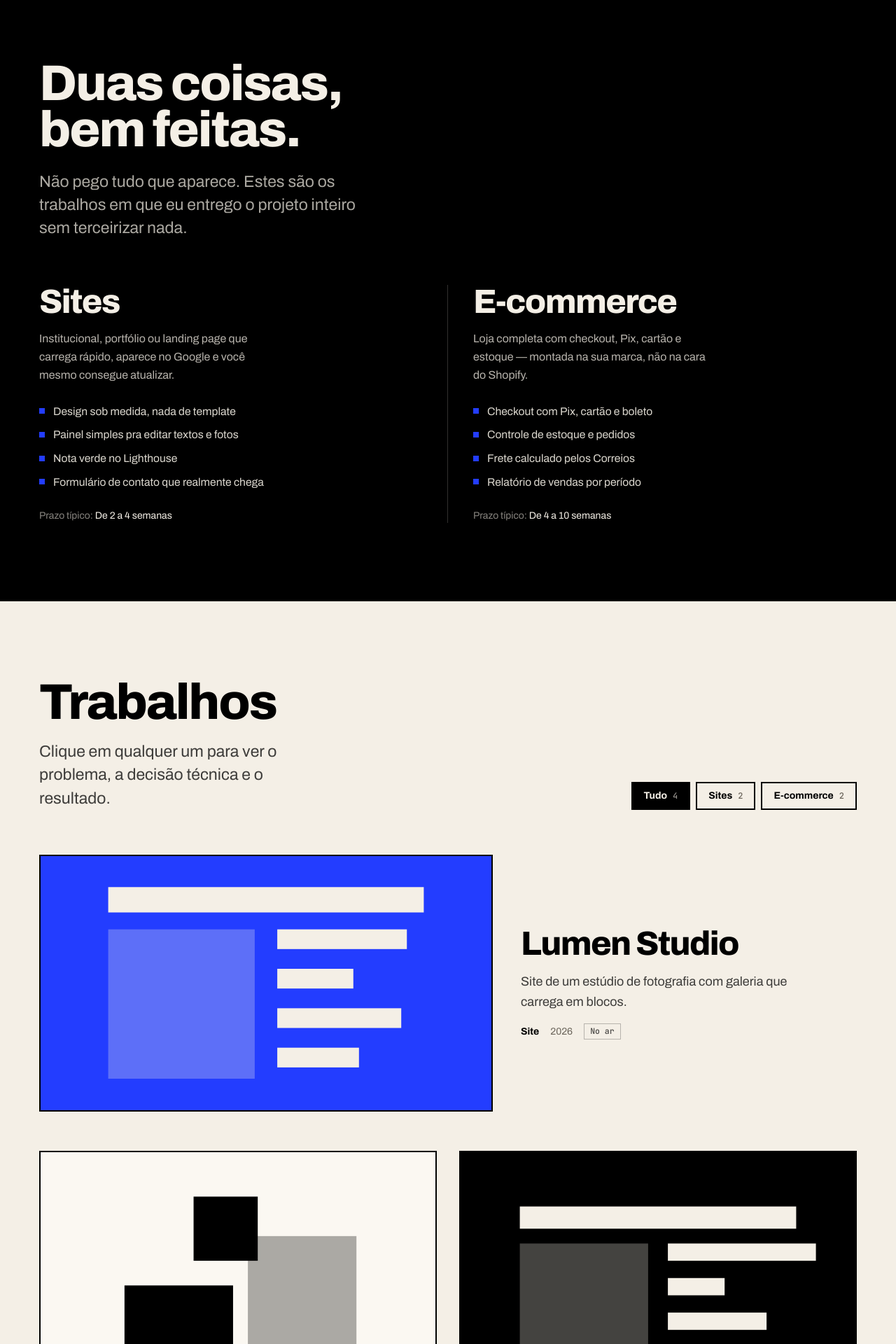
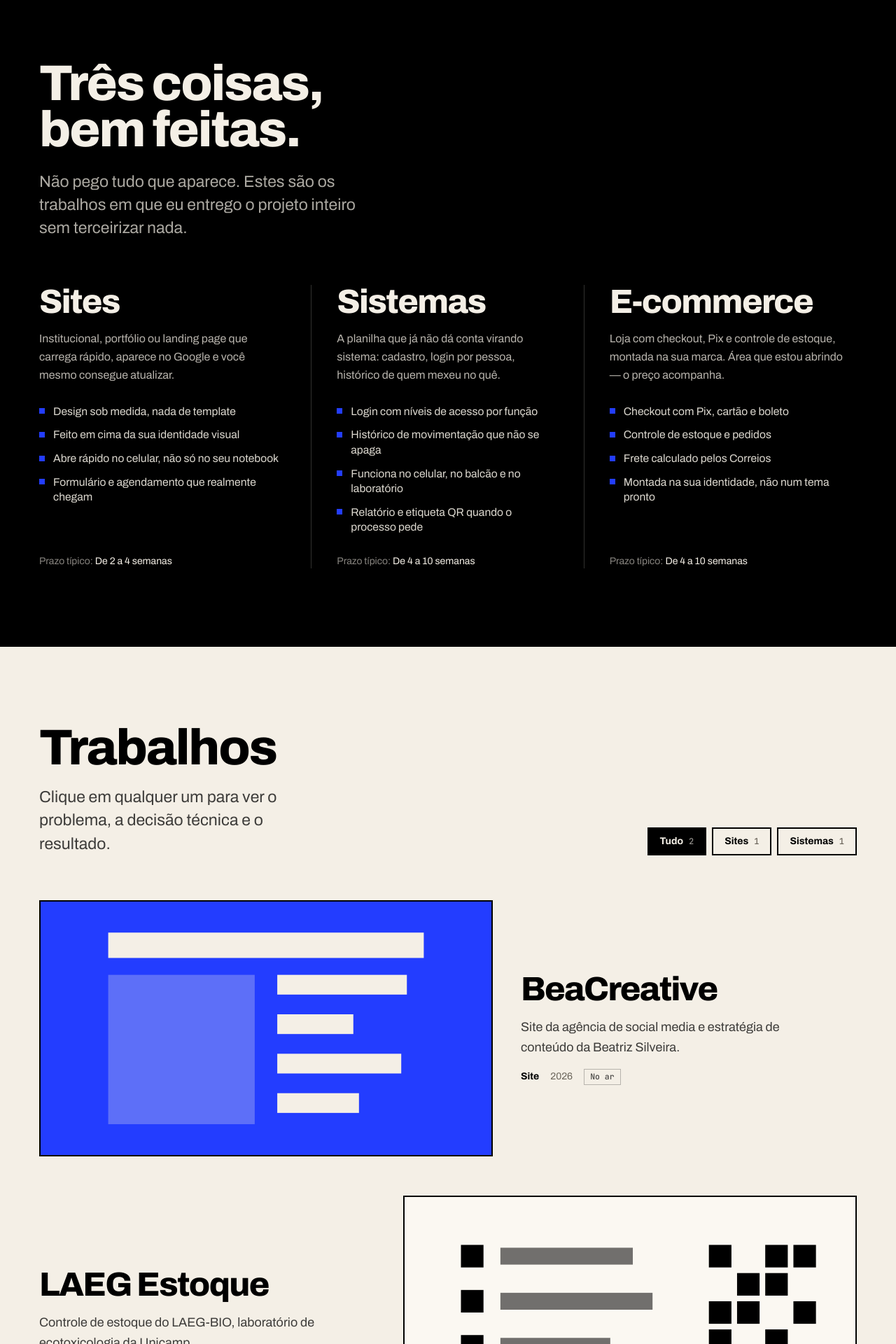
Before and after one commit to VictorC-AI/vict-or, a React (Vite) app: page / in a window 1280 px wide. Shown: the part 880-2800 px from the top of the page at 70% size. Built offline with nearby package versions, Linux system fonts and the light colour scheme.

Commit message:
conteudo real: LAEG, BeaCreative e ferramentas

```diff
--- a/src/components/ProjectCover.tsx
+++ b/src/components/ProjectCover.tsx
@@ -34,6 +34,7 @@ export default function ProjectCover({
     >
       <rect width="160" height="112" fill={bg} />
       {category === 'site' && <SiteMark fg={fg} shift={index} />}
+      {category === 'sistema' && <SystemMark fg={fg} shift={index} />}
       {category === 'jogo' && <GameMark fg={fg} shift={index} />}
       {category === 'ecommerce' && <ShopMark fg={fg} shift={index} />}
     </svg>
@@ -55,6 +56,47 @@ function SiteMark({ fg, shift }: { fg: string; shift: number }) {
           height="7"
         />
       ))}
+    </g>
+  )
+}
+
+/** registros em lista + etiqueta QR: o que um sistema interno é, em forma */
+function SystemMark({ fg, shift }: { fg: string; shift: number }) {
+  const rows = [0, 1, 2, 3]
+  const cells = [
+    [1, 0, 1, 1],
+    [0, 1, 1, 0],
+    [1, 1, 0, 1],
+    [1, 0, 1, 0],
+  ]
+  return (
+    <g fill={fg}>
+      {rows.map((r) => (
+        <g key={r}>
+          <rect x="20" y={28 + r * 16} width="8" height="8" />
+          <rect
+            x="34"
+            y={29 + r * 16}
+            width={38 + ((shift * 9 + r * 7) % 22)}
+            height="6"
+            opacity="0.55"
+          />
+        </g>
+      ))}
+      {cells.map((row, r) =>
+        row.map((on, c) =>
+          on ? (
+            <rect
+              key={`${r}-${c}`}
+              x={108 + c * 10}
+              y={28 + r * 10}
+              width="8"
+              height="8"
+            />
+          ) : null,
+        ),
+      )}
+      <rect x="108" y="76" width="34" height="4" opacity="0.35" />
     </g>
   )
 }
--- a/src/components/Services.tsx
+++ b/src/components/Services.tsx
@@ -5,14 +5,14 @@ export default function Services() {
     <section id="servicos" className="on-dark bg-ink text-cream">
       <div className="shell py-20 sm:py-28">
         <div className="max-w-[52ch]">
-          <h2 className="type-display text-big">Duas coisas, bem feitas.</h2>
+          <h2 className="type-display text-big">Três coisas, bem feitas.</h2>
           <p className="text-lead mt-6 text-cream/70">
             Não pego tudo que aparece. Estes são os trabalhos em que eu entrego o
             projeto inteiro sem terceirizar nada.
           </p>
         </div>
 
-        <div className="mt-12 grid divide-y divide-cream/20 sm:mt-16 lg:grid-cols-2 lg:divide-x lg:divide-y-0">
+        <div className="mt-12 grid divide-y divide-cream/20 sm:mt-16 lg:grid-cols-3 lg:divide-x lg:divide-y-0">
           {services.map((s) => (
             <article
               key={s.id}
--- a/src/components/Stack.tsx
+++ b/src/components/Stack.tsx
@@ -7,8 +7,8 @@ export default function Stack() {
         <div className="max-w-[48ch]">
           <h2 className="type-display text-big">Ferramentas</h2>
           <p className="text-lead mt-5 text-ink/75">
-            Escolho a stack depois de entender o projeto. Estas são as que eu uso
-            sem precisar consultar documentação a cada linha.
+            O que eu uso sem consultar documentação a cada linha, e o que estou
+            aprendendo agora. Este site foi escrito com a segunda lista.
           </p>
         </div>
 
--- a/src/components/Work.tsx
+++ b/src/components/Work.tsx
@@ -8,6 +8,7 @@ type Filter = 'tudo' | Category
 /** ordem fixa; só entra no filtro a categoria que tem projeto publicado */
 const ORDER: { id: Category; label: string }[] = [
   { id: 'site', label: 'Sites' },
+  { id: 'sistema', label: 'Sistemas' },
   { id: 'jogo', label: 'Jogos' },
   { id: 'ecommerce', label: 'E-commerce' },
 ]
@@ -83,17 +84,30 @@ export default function Work() {
 
         <ul className="mt-12 grid gap-x-8 gap-y-14 sm:mt-16 md:grid-cols-2">
           {visible.map(({ p, i }, pos) => {
-            const featured = pos === 0
+            // Com poucos projetos, a grade de duas colunas deixa um card
+            // sozinho na linha. Nesse caso todos ganham a linha inteira,
+            // alternando o lado da imagem pra não virarem duas fatias iguais.
+            const wide = pos === 0 || visible.length <= 2
+            const featured = wide
+            const flipped = wide && pos % 2 === 1
             return (
               <li
                 key={p.slug}
                 className={
-                  featured
-                    ? 'relative md:col-span-2 md:grid md:grid-cols-[1.35fr_1fr] md:items-center md:gap-10'
+                  wide
+                    ? `relative md:col-span-2 md:grid md:items-center md:gap-10 ${
+                        flipped
+                          ? 'md:grid-cols-[1fr_1.35fr]'
+                          : 'md:grid-cols-[1.35fr_1fr]'
+                      }`
                     : 'relative flex flex-col'
                 }
               >
-                <div className="border-2 border-ink">
+                <div
+                  className={`border-2 border-ink ${
+                    flipped ? 'md:order-2' : ''
+                  }`}
+                >
                   {p.image ? (
                     <img
                       src={p.image}
@@ -114,7 +128,13 @@ export default function Work() {
                   )}
                 </div>
 
-                <div className={featured ? 'mt-5 md:mt-0' : 'contents'}>
+                <div
+                  className={
+                    featured
+                      ? `mt-5 md:mt-0 ${flipped ? 'md:order-1' : ''}`
+                      : 'contents'
+                  }
+                >
                   <h3
                     className={`type-display ${
                       featured ? 'text-4xl sm:text-5xl' : 'mt-5 text-3xl'
--- a/src/data/site.ts
+++ b/src/data/site.ts
@@ -2,19 +2,20 @@
    TODO O CONTEÚDO DO SITE MORA AQUI.
    Pra trocar texto, projeto, link ou tecnologia, edite só este arquivo —
    nenhum componente precisa ser mexido.
+
+   Procure por CONFERIR: são os pontos que ainda dependem de você.
    ===================================================================== */
 
 /**
  * 'jogo' continua aqui de propósito, mesmo sem projeto de jogo publicado.
- * No dia em que você entregar o primeiro, é só:
- *   1. adicionar o projeto abaixo com category: 'jogo'  → o filtro "Jogos"
- *      aparece sozinho na seção Trabalhos;
- *   2. (se quiser vender o serviço) devolver o bloco de Jogos em `services`.
+ * No dia em que você entregar o primeiro, é só adicionar o projeto abaixo
+ * com category: 'jogo' — o filtro "Jogos" aparece sozinho na seção
+ * Trabalhos, porque ele é montado a partir das categorias que têm projeto.
  */
-export type Category = 'site' | 'jogo' | 'ecommerce'
+export type Category = 'site' | 'sistema' | 'jogo' | 'ecommerce'
 
 export interface Project {
-  /** usado na URL do modal e como key */
+  /** usado como key e na ordem da grade; o primeiro vira destaque */
   slug: string
   title: string
   /** uma linha, aparece no card */
@@ -29,19 +30,19 @@ export interface Project {
   solution: string
   result: string
   links?: { label: string; href: string }[]
-  /** caminho em /public, ex: '/shots/lumen.png'. Vazio = usa o padrão gerado. */
+  /** caminho em /public, ex: '/shots/beacreative.png'. Vazio = capa gerada. */
   image?: string
 }
 
 export const profile = {
-  name: 'Victor Barros',
+  name: 'Victor Carvalho',
   wordmark: 'vict.<OR>',
   role: 'Desenvolvedor full stack',
   location: 'Sorocaba, SP',
   email: 'victorbarros.carvalho13@gmail.com',
+  github: 'https://github.com/VictorC-AI',
   /** deixe '' pra esconder o link no rodapé */
-  github: 'https://github.com/',
-  linkedin: 'https://www.linkedin.com/',
+  linkedin: '',
   instagram: '',
   /** WhatsApp em formato internacional, só números. '' esconde o botão. */
   whatsapp: '',
@@ -51,14 +52,13 @@ export const hero = {
   /** cada string é uma linha do título */
   headline: ['Eu construo', 'a coisa', 'inteira.'],
   lead:
-    'Sites e lojas online escritos do zero — do primeiro wireframe ao deploy. Sem tema comprado, sem página que demora seis segundos pra abrir.',
+    'Sites e sistemas escritos do zero — do primeiro wireframe ao deploy. Sem tema comprado, sem página que demora seis segundos pra abrir.',
   primaryCta: { label: 'Ver o que eu fiz', href: '#trabalhos' },
   secondaryCta: { label: 'Começar um projeto', href: '#contato' },
-  /** números pequenos ao pé do hero */
   facts: [
-    { value: '2022', label: 'escrevendo código desde' },
-    { value: 'Unicamp', label: 'Sistemas de Informação' },
-    { value: 'PT / EN', label: 'idiomas de trabalho' },
+    { value: 'Unicamp FT', label: 'Sistemas de Informação' },
+    { value: 'LAEG-BIO', label: 'bolsista no laboratório' },
+    { value: 'Dois', label: 'projetos no ar hoje' },
   ],
 }
 
@@ -70,22 +70,35 @@ export const services = [
       'Institucional, portfólio ou landing page que carrega rápido, aparece no Google e você mesmo consegue atualizar.',
     includes: [
       'Design sob medida, nada de template',
-      'Painel simples pra editar textos e fotos',
-      'Nota verde no Lighthouse',
-      'Formulário de contato que realmente chega',
+      'Feito em cima da sua identidade visual',
+      'Abre rápido no celular, não só no seu notebook',
+      'Formulário e agendamento que realmente chegam',
     ],
     deliverable: 'De 2 a 4 semanas',
+  },
+  {
+    id: 'sistema' as Category,
+    name: 'Sistemas',
+    pitch:
+      'A planilha que já não dá conta virando sistema: cadastro, login por pessoa, histórico de quem mexeu no quê.',
+    includes: [
+      'Login com níveis de acesso por função',
+      'Histórico de movimentação que não se apaga',
+      'Funciona no celular, no balcão e no laboratório',
+      'Relatório e etiqueta QR quando o processo pede',
+    ],
+    deliverable: 'De 4 a 10 semanas',
   },
   {
     id: 'ecommerce' as Category,
     name: 'E-commerce',
     pitch:
-      'Loja completa com checkout, Pix, cartão e estoque — montada na sua marca, não na cara do Shopify.',
+      'Loja com checkout, Pix e controle de estoque, montada na sua marca. Área que estou abrindo — o preço acompanha.',
     includes: [
       'Checkout com Pix, cartão e boleto',
       'Controle de estoque e pedidos',
       'Frete calculado pelos Correios',
-      'Relatório de vendas por período',
+      'Montada na sua identidade, não num tema pronto',
     ],
     deliverable: 'De 4 a 10 semanas',
   },
@@ -93,106 +106,77 @@ export const services = [
 
 export const projects: Project[] = [
   {
-    slug: 'lumen-studio',
-    title: 'Lumen Studio',
-    summary: 'Site de um estúdio de fotografia com galeria que carrega em blocos.',
+    slug: 'beacreative',
+    title: 'BeaCreative',
+    summary:
+      'Site da agência de social media e estratégia de conteúdo da Beatriz Silveira.',
     year: '2026',
     category: 'site',
     status: 'No ar',
-    stack: ['React', 'TypeScript', 'Tailwind', 'Sanity CMS'],
+    stack: ['HTML', 'CSS', 'JavaScript'],
+    // CONFERIR: se antes existia outro site, ou se o gargalo era outro
     problem:
-      'O estúdio publicava trabalhos novos em um Instagram que ninguém encontrava no Google, e o site antigo levava nove segundos pra abrir a galeria.',
+      'Os quatro planos da agência, o que cada um entrega e o portfólio de clientes viviam em conversa de Instagram e WhatsApp, repetidos a cada novo interessado.',
     solution:
-      'Refiz o site com galeria em blocos que carregam sob demanda, imagens em AVIF com fallback e um CMS onde a equipe publica um ensaio novo em dois minutos.',
+      'Site estático em HTML, CSS e JavaScript puros — sem CMS, sem build, sem framework pra carregar antes do conteúdo aparecer. Os planos Essência, Presença, Conexão e Memória com o que cada um inclui, portfólio, FAQ e bloco de agendamento. A identidade visual da Bea aplicada do zero.',
     result:
-      'Galeria abre em menos de um segundo. O estúdio publica sozinho desde a entrega, sem me chamar.',
-    links: [{ label: 'Abrir o site', href: '#' }],
+      'Quem chega já sabe o que cada plano entrega antes de mandar a primeira mensagem. Sou o desenvolvedor web da equipe e o site é meu desde a primeira linha.',
+    links: [{ label: 'Abrir o site', href: 'https://beacreativeco.com.br' }],
   },
   {
-    slug: 'raiz-organicos',
-    title: 'Raiz Orgânicos',
-    summary: 'Loja de hortifruti com entrega por bairro e assinatura semanal.',
-    year: '2025',
-    category: 'ecommerce',
+    slug: 'laeg-estoque',
+    title: 'LAEG Estoque',
+    summary:
+      'Controle de estoque do LAEG-BIO, laboratório de ecotoxicologia da Unicamp.',
+    year: '2026',
+    category: 'sistema',
     status: 'No ar',
-    stack: ['Next.js', 'Stripe', 'PostgreSQL', 'Prisma'],
+    stack: ['JavaScript', 'Supabase', 'Cloudflare Workers'],
     problem:
-      'A venda acontecia por WhatsApp. Pedido errado, estoque no caderno e nenhuma forma de saber o que mais saía.',
+      'O controle do estoque era um caderno. Sou bolsista no LAEG-BIO e via todo dia a mesma cena: ninguém respondia de cabeça o que havia na prateleira, o que estava perto de vencer ou quem tinha levado o último frasco. Ninguém pediu um sistema — a falta dele custava tempo de todo mundo.',
     solution:
-      'Loja com catálogo por safra, assinatura semanal recorrente, checkout com Pix e cartão, e um painel que mostra o que precisa ser colhido na quinta.',
+      'Sistema com login e dois níveis de acesso. Cadastro por categoria com unidade, marca, local e validade, marcação de reagente controlado, e registro de qual operador retirou cada item. Etiqueta QR impressa pra prateleira: aponta a câmera e o item abre. Item apagado vai pro arquivo em vez de sumir, então o histórico de movimentação sobrevive.',
     result:
-      'Pedido entra sozinho no painel. O caderno saiu de circulação no primeiro mês.',
-    links: [{ label: 'Ver a loja', href: '#' }],
-  },
-  {
-    slug: 'clave-app',
-    title: 'Clave',
-    summary: 'App de cifras que transpõe o tom junto com a banda inteira.',
-    year: '2025',
-    category: 'site',
-    status: 'Beta',
-    stack: ['React', 'IndexedDB', 'Web Audio API', 'PWA'],
-    problem:
-      'Toco teclado em igreja. Quando o tom muda no ensaio, cinco pessoas rabiscam a cifra no papel ao mesmo tempo e alguém sempre erra.',
-    solution:
-      'Cifra compartilhada que transpõe pra todo mundo de uma vez, funciona offline depois da primeira abertura e marca a parte de cada instrumento.',
-    result:
-      'Usado toda semana pela banda. Zero papel no ensaio desde março.',
-    links: [{ label: 'Entrar no beta', href: '#' }],
-  },
-  {
-    slug: 'marco-zero',
-    title: 'Marco Zero',
-    summary: 'Catálogo de peças de bicicleta com busca por compatibilidade.',
-    year: '2024',
-    category: 'ecommerce',
-    status: 'No ar',
-    stack: ['Astro', 'Alpine.js', 'Mercado Pago', 'Supabase'],
-    problem:
-      'Quem compra peça de bike quer saber uma coisa antes do preço: isso encaixa na minha bicicleta?',
-    solution:
-      'Busca que filtra por modelo e ano da bike antes de mostrar qualquer produto, com checkout Mercado Pago e retirada na loja.',
-    result:
-      'A pergunta "serve na minha?" saiu do WhatsApp. Devolução por peça errada caiu.',
-    links: [{ label: 'Ver o catálogo', href: '#' }],
+      'O caderno saiu do circuito. Validade e responsável pela retirada passaram a viver na mesma tela, consultáveis do celular no meio do laboratório, e o histórico sobrevive mesmo quando um item sai do catálogo.',
+    links: [
+      {
+        label: 'Abrir o sistema',
+        href: 'https://estoque-de-produtos.laegestoque.workers.dev/',
+      },
+    ],
   },
 ]
 
 export const stack = [
   {
-    group: 'Interface',
+    group: 'Uso hoje',
     items: [
-      'React',
-      'TypeScript',
-      'Next.js',
-      'Astro',
-      'Tailwind',
-      'Vite',
-      'Canvas API',
+      'HTML',
+      'CSS',
+      'JavaScript',
+      'Python',
+      'Supabase',
+      'Cloudflare Workers',
+      'Git',
     ],
   },
   {
-    group: 'Servidor e dados',
-    items: ['Node.js', 'PostgreSQL', 'Prisma', 'Supabase', 'Python', 'C'],
-  },
-  {
-    group: 'Operação',
-    items: ['Git', 'Vercel', 'Docker', 'Figma', 'Linux'],
+    group: 'Aprendendo agora',
+    items: ['React', 'TypeScript', 'Tailwind', 'Vite'],
   },
 ]
 
 export const about = {
   title: 'Sobre',
   paragraphs: [
-    'Sou Victor. Estudo Sistemas de Informação na Unicamp e escrevo código desde 2022, quando quebrei o primeiro site tentando entender por que ele estava lento.',
-    'Antes de programar, eu já tocava teclado — e é de lá que vem a parte do trabalho que ninguém vê no código: arranjo é decidir o que entra, o que sai e em que ordem. Uma tela funciona igual. A maior parte do meu tempo em um projeto é cortando coisa.',
+    'Sou Victor. Curso Sistemas de Informação na Unicamp FT e sou bolsista no LAEG-BIO, laboratório de ecotoxicologia — foi lá dentro que nasceu o sistema de estoque que está aqui em cima, sem ninguém ter pedido.',
+    'Aprendo linguagem nova pelo gosto de aprender, e o assunto que mais me puxa é cibersegurança. Mas o motivo de eu escrever código é mais simples que isso: gosto de olhar uma dor de quem está perto e devolver alguma coisa que tire aquele peso. Foi assim no laboratório, foi assim no site da agência da Beatriz.',
     'Trabalho do início ao fim: converso com você pra entender o problema, desenho, escrevo, publico e fico por perto depois que sobe.',
     'O próximo terreno que eu quero pisar é jogo de navegador. Ainda não entreguei nenhum — no dia em que entregar, ele aparece aqui em cima.',
   ],
-  /** aparece como lista curta ao lado do texto */
   principles: [
-    'Nada vai pro ar sem passar no teclado',
-    'Se demora mais de 2s pra abrir, não terminei',
+    'Começo pela dor, não pela tecnologia',
+    'Nada vai pro ar sem passar no celular',
     'Você recebe o código, não só o site',
     'Explico decisão técnica em português',
   ],
@@ -219,6 +203,7 @@ export const nav = [
 
 export const categoryLabel: Record<Category, string> = {
   site: 'Site',
+  sistema: 'Sistema',
   jogo: 'Jogo',
   ecommerce: 'E-commerce',
 }
```
